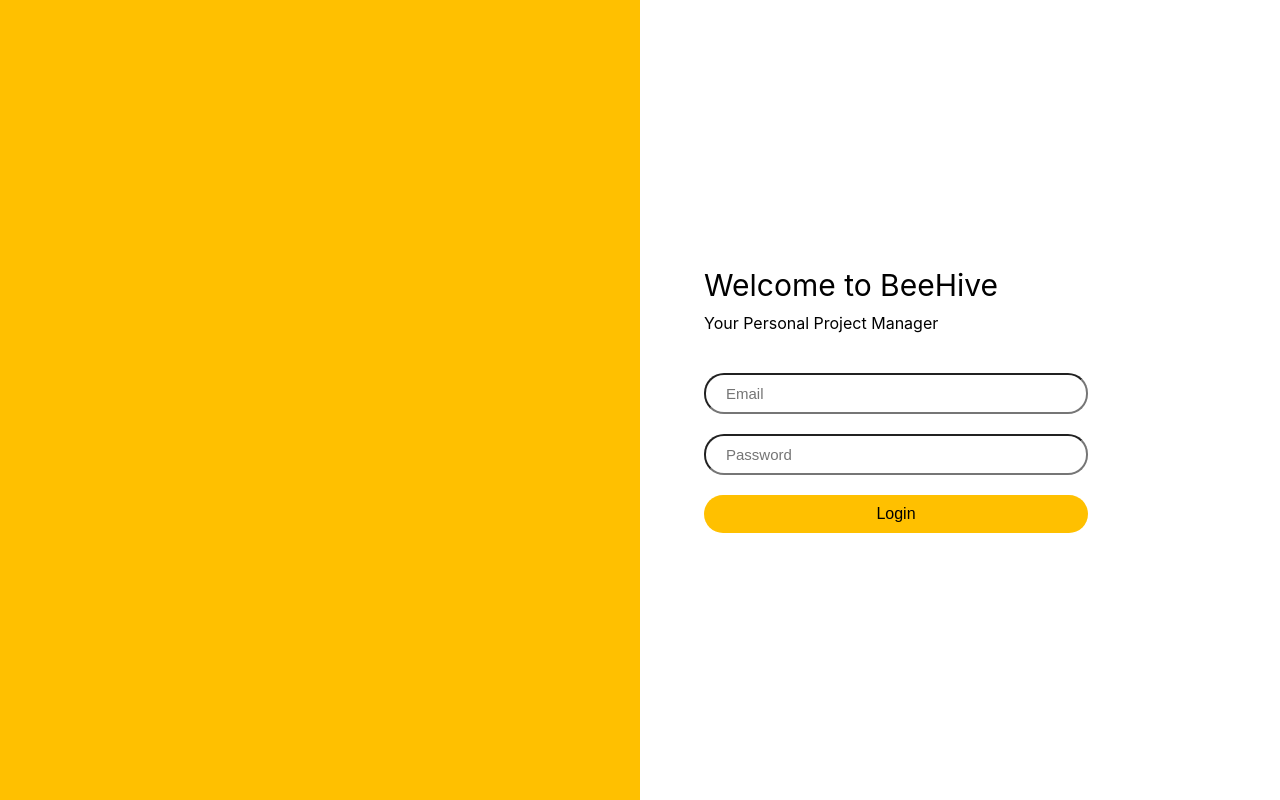
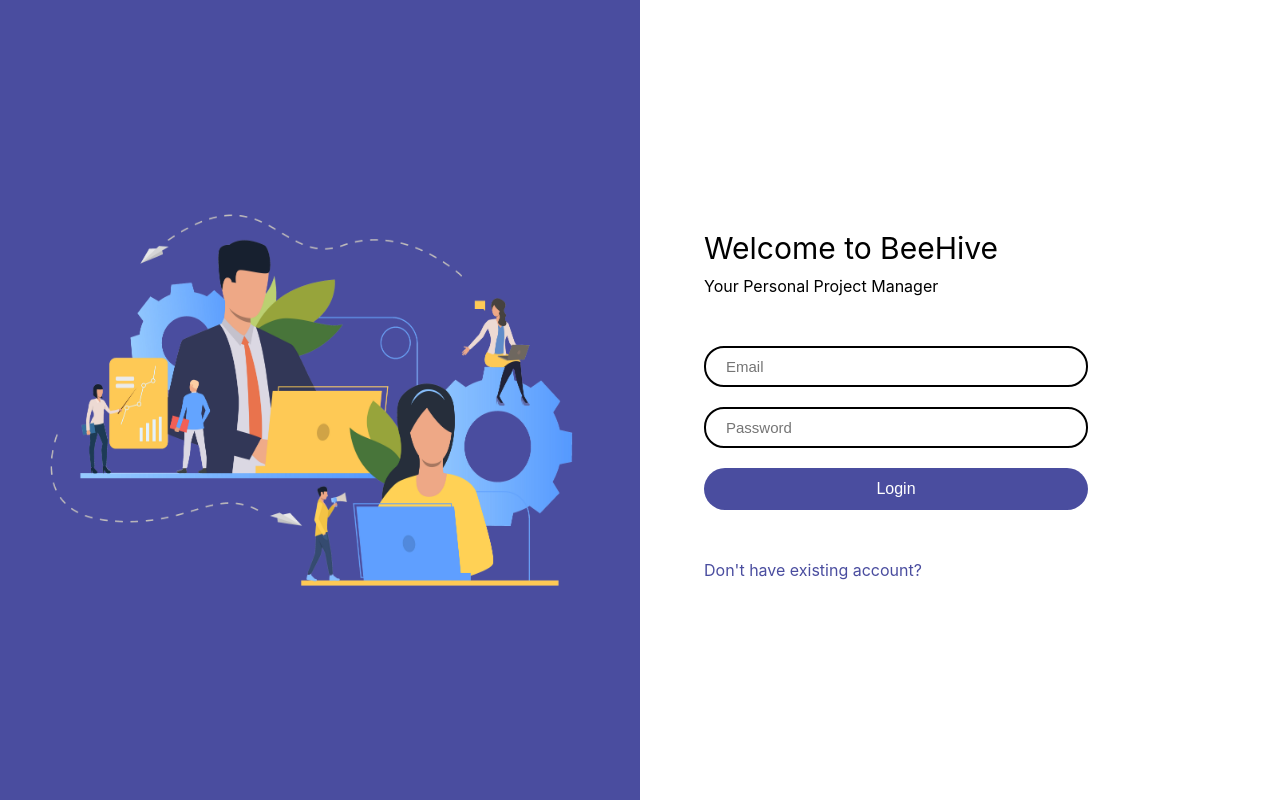
Before and after one commit to purnendukar/BeeHive-frontend, a Next.js app in the folder beehive/: page /login in a window 1280 px wide. Built offline with nearby package versions, Linux system fonts and the light colour scheme.

Commit message:
chore: login page design

```diff
--- a/beehive/pages/login.js
+++ b/beehive/pages/login.js
@@ -1,15 +1,22 @@
+import Image from "next/image";
+
 import styles from "../styles/Login.module.css";
 
 export default function Home() {
   return (
     <div className={styles.container}>
-      <div className={styles.container_box}></div>
+      <div className={styles.container_box}>
+        <Image
+          src="/assets/images/communication.png"
+          alt="Login SignUp"
+          width={1200}
+          height={1000}
+        />
+      </div>
       <div className={`${styles.container_box} ${styles.login_section}`}>
         <div className={styles.login_form_section}>
           <div className={styles.welcome}>Welcome to BeeHive</div>
-          <div className={styles.description}>
-            Your Personal Project Manager
-          </div>
+          <div className={styles.info}>Your Personal Project Manager</div>
           <form className={styles.login_form}>
             <input
               type="text"
@@ -20,14 +27,14 @@ export default function Home() {
             <input
               type="password"
               autoComplete="password"
-              className="asdad ,asd sad as asd asd "
               placeholder="Password"
               required
             />
-            <button type="submit" className={styles.login_button}>
-              Login
-            </button>
+            <button type="submit">Login</button>
           </form>
+          <a href="/signup" className={styles.info}>
+            Don't have existing account?
+          </a>
         </div>
       </div>
     </div>
--- a/beehive/styles/Login.module.css
+++ b/beehive/styles/Login.module.css
@@ -25,14 +25,16 @@
   margin: 10px 10%;
 }
 
-.description {
-  margin: 0px 10% 30px 10%;
+.info {
+  margin: 0px 10%;
 }
 
 .login_form {
   display: flex;
   flex-direction: column;
   width: 100%;
+  margin-top: 40px;
+  margin-bottom: 40px;
 }
 
 .login_form input {
@@ -41,14 +43,25 @@
   padding: 10px 20px;
   border-radius: 20px;
   margin: 10px 10%;
+  border: solid;
+  border-width: 2px;
 }
 
-.login_button {
+.login_form button {
   width: 60%;
   font-size: 16px;
-  padding: 10px 20px;
-  border-radius: 20px;
+  padding: 12px 20px;
+  border-radius: 24px;
   margin: 10px 10%;
   background-color: var(--primary-color);
   border: none;
+  color: white;
 }
+
+.login_form button:hover {
+  cursor: pointer;
+}
+
+.login_form_section a {
+  color: var(--primary-color);
+}
--- a/beehive/styles/globals.css
+++ b/beehive/styles/globals.css
@@ -16,5 +16,5 @@ a {
 }
 
 :root {
-  --primary-color: #ffc000;
+  --primary-color: #4a4d9f;
 }
```
Also changed, not shown: beehive/public/assets/images/communication.png (added), 1 other file (tests, documents, lock files or other folders).
